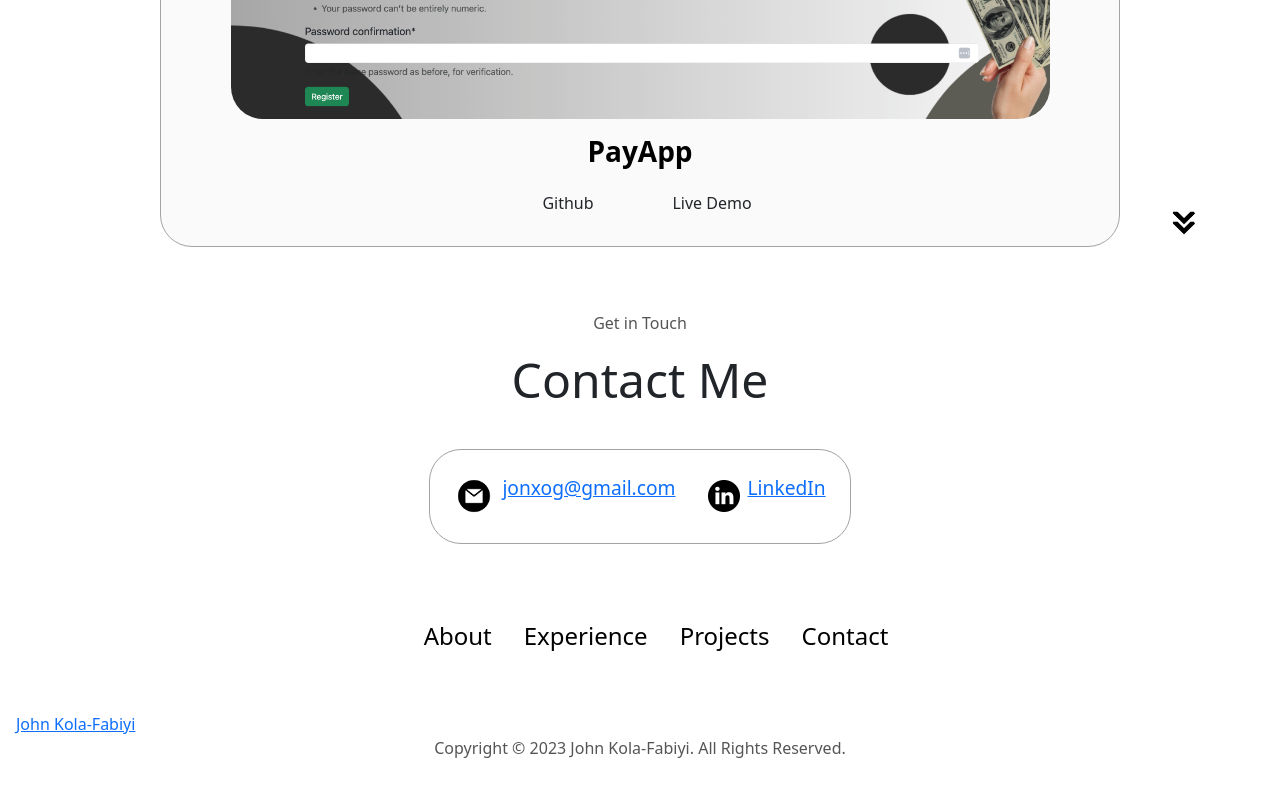
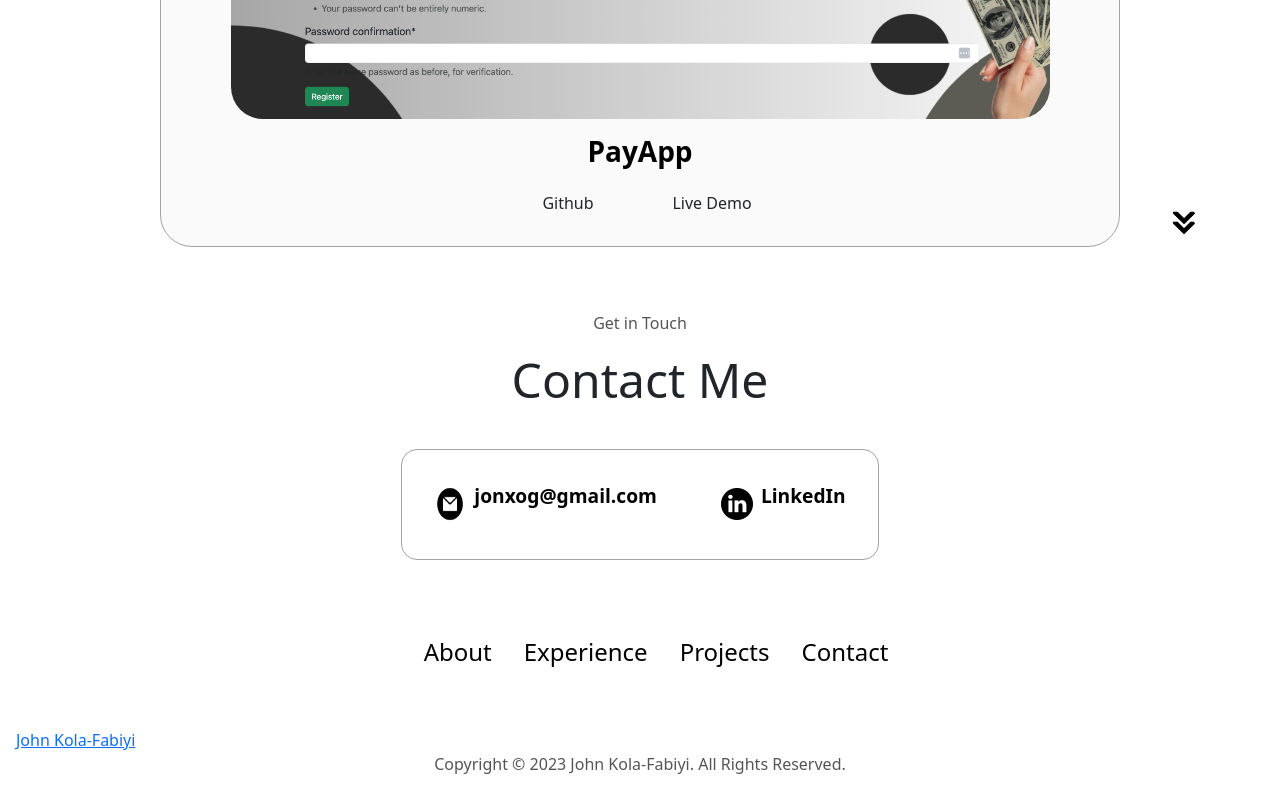
Before and after one commit to jon4444/portfolio, a plain HTML site: page index.html in a window 1280 px wide. Shown: the part 3752-4552 px from the top of the page. Drawn offline with nearby package versions, Linux system fonts and the light colour scheme.

Commit message:
few changes

```diff
--- a/index.html
+++ b/index.html
@@ -50,7 +50,7 @@
         <div class="btn-container">
           <button
             class="btn btn-color-2"
-            onclick="window.open('assets/Personal CV (2023).pdf')"
+            onclick="window.open('assets/new-resume.pdf')"
           >
             Download CV
           </button>
@@ -63,13 +63,13 @@
             src="./assets/linkedin.png"
             alt="My LinkedIn profile"
             class="icon"
-            onclick="location.href='https://linkedin.com/'"
+            onclick="location.href='https://www.linkedin.com/in/john-kola-fabiyi/'"
           />
           <img
             src="./assets/github.png"
             alt="My Github profile"
             class="icon"
-            onclick="location.href='https://github.com/'"
+            onclick="location.href='https://github.com/jon4444'"
           />
         </div>
       </div>
@@ -444,7 +444,7 @@
             alt="LinkedIn icon"
             class="icon contact-icon"
           />
-          <p><a href="https://www.linkedin.com">LinkedIn</a></p>
+          <p><a href="www.linkedin.com/in/john-kola-fabiyi">LinkedIn</a></p>
         </div>
       </div>
     </section>
--- a/style.css
+++ b/style.css
@@ -402,17 +402,22 @@ article .icon {
   justify-content: center;
   flex-direction: column;
   height: 70vh;
+  /* border: 4px solid rgb(53, 53, 53);
+  padding: 1rem; */
 }
 
 .contact-info-upper-container {
   display: flex;
   justify-content: center;
-  border-radius: 2rem;
+  border-radius: 1rem;
   border: rgb(53, 53, 53) 0.1rem solid;
   border-color: rgb(163, 163, 163);
   background: (250, 250, 250);
   margin: 2rem auto;
-  padding: 0.5rem;
+  padding: 1rem;
+  gap: 2rem;
+  flex-wrap: wrap;
+  max-width: 100%;
 }
 
 .contact-info-container {
@@ -421,14 +426,28 @@ article .icon {
   justify-content: center;
   gap: 0.5rem;
   margin: 1rem;
+  /* border-width: 59px; */
 }
 
 .contact-info-container p {
-  font-size: larger;
+  font-size: 1.2rem;
+  color: black;
+}
+
+.contact-info-container a {
+  color: black;
+  text-decoration: none;
+  font-weight: 600;
+}
+
+.contact-info-container a:hover {
+  color: grey; /* Change text color on hover */
 }
 
 .contact-icon {
-  cursor: default;
+  cursor: pointer;
+  height: 2rem;
+  width: 2rem;
 }
 
 .email-icon {
```
Also changed, not shown: 5 other files.
